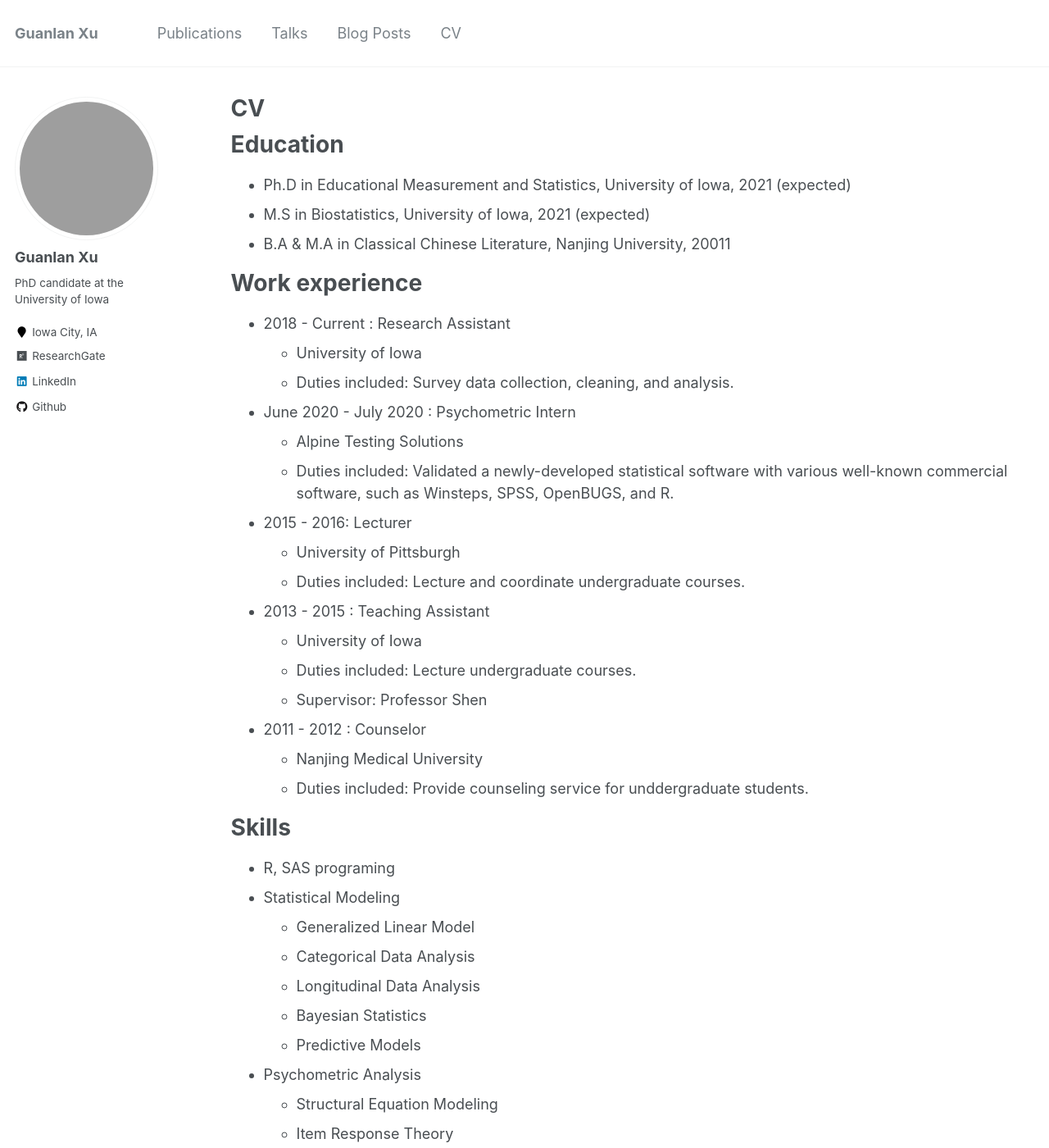
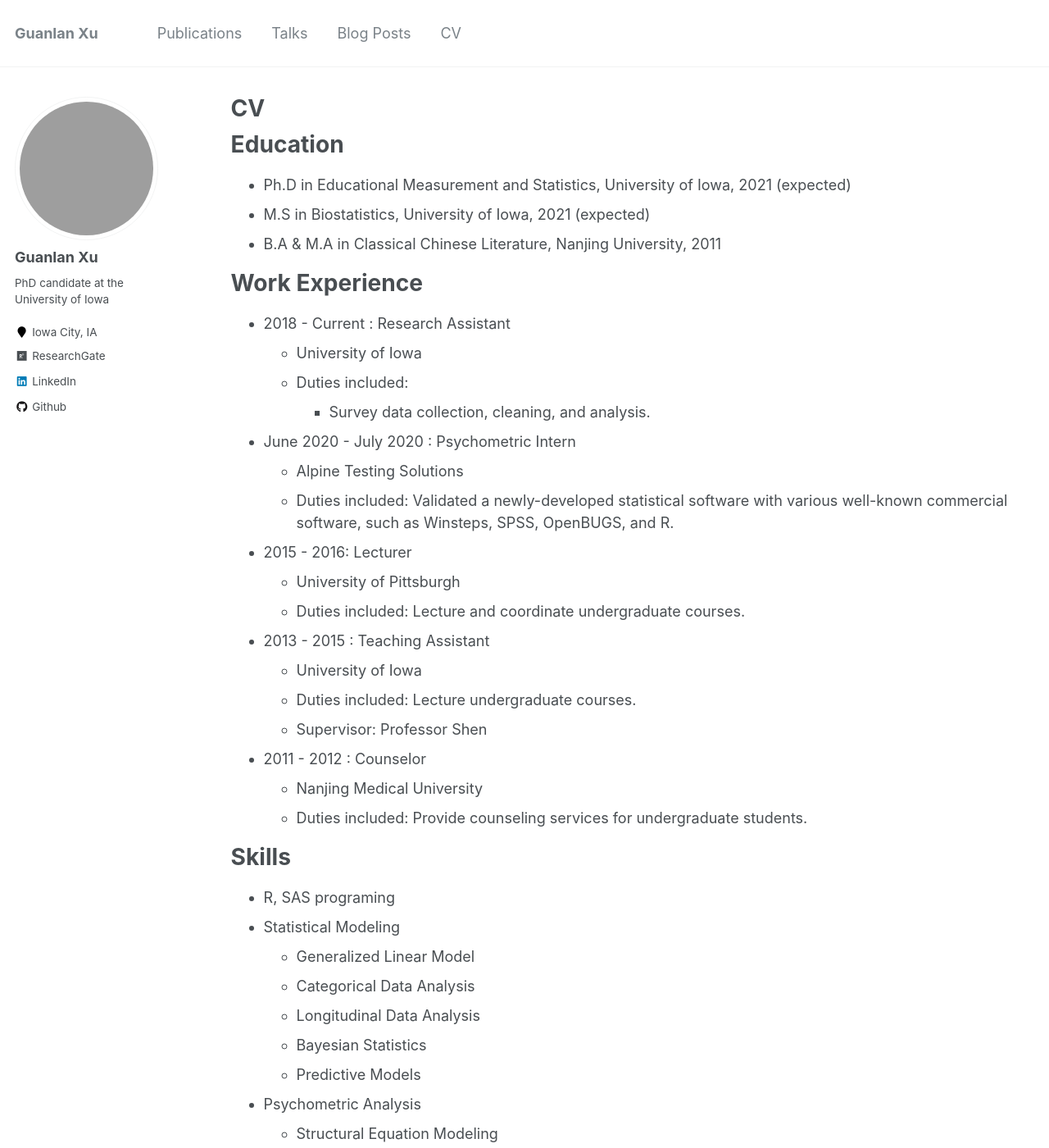
Before and after one commit to guanlanxu/guanlanxu.github.io, a Jekyll site: the page built from _pages/cv.md, in a window 1280 px wide and 1400 px high. Shown: the whole window at 82% size. Built offline with Jekyll 4.4.1, drawn with Linux system fonts in a browser that asks for light colours; grey boxes are pictures that could not be loaded.

Commit message:
Update cv.md

```diff
--- a/_pages/cv.md
+++ b/_pages/cv.md
@@ -13,15 +13,15 @@ Education
 ======
 * Ph.D in Educational Measurement and Statistics, University of Iowa, 2021 (expected)
 * M.S  in Biostatistics, University of Iowa, 2021 (expected)
-* B.A & M.A in Classical Chinese Literature, Nanjing University, 20011
+* B.A & M.A in Classical Chinese Literature, Nanjing University, 2011
 
 
-Work experience
+Work Experience
 ======
 * 2018 - Current : Research Assistant
   * University of Iowa
-  * Duties included: Survey data collection, cleaning, and analysis.
-
+  * Duties included:
+    * Survey data collection, cleaning, and analysis.
 
 * June 2020 - July 2020 : Psychometric Intern
   * Alpine Testing Solutions
@@ -39,7 +39,7 @@ Work experience
 
 * 2011 - 2012 : Counselor
   * Nanjing Medical University
-  * Duties included: Provide counseling service for unddergraduate students.
+  * Duties included: Provide counseling services for undergraduate students.
 
 
 
```
